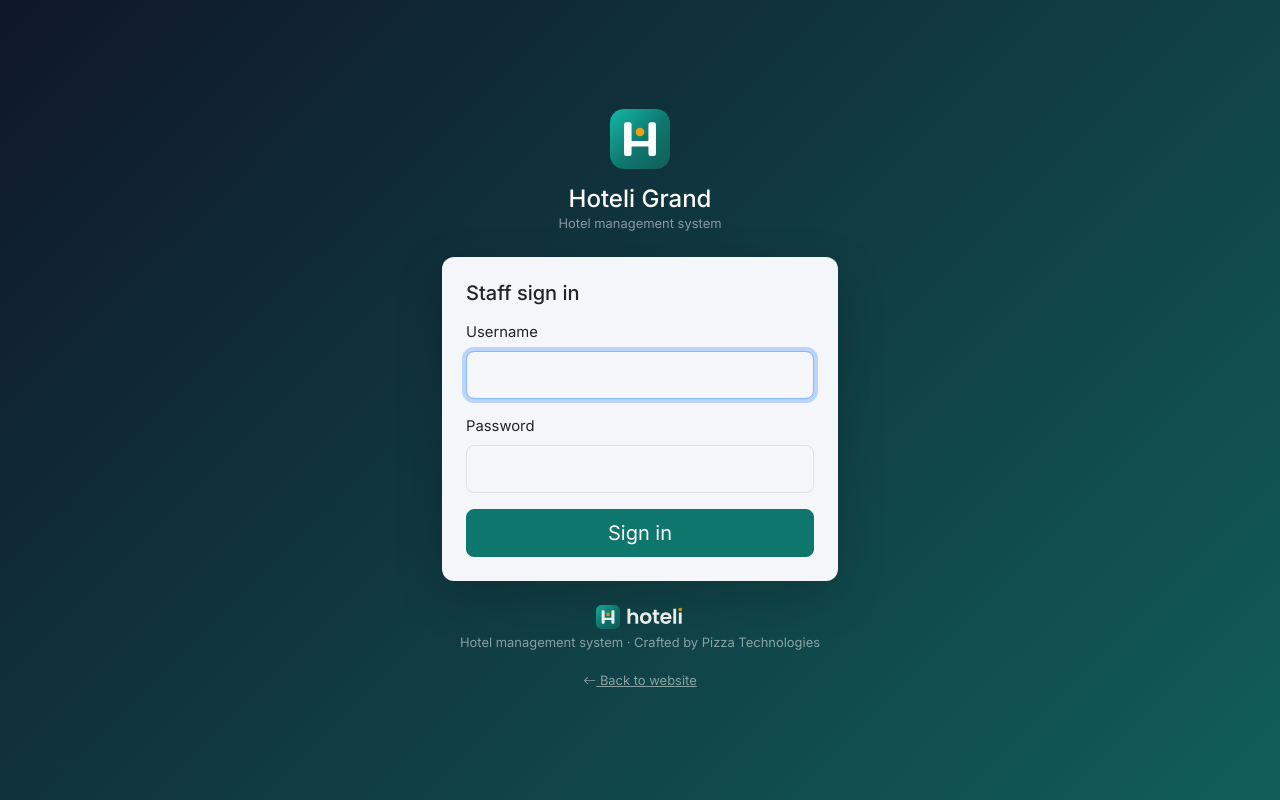
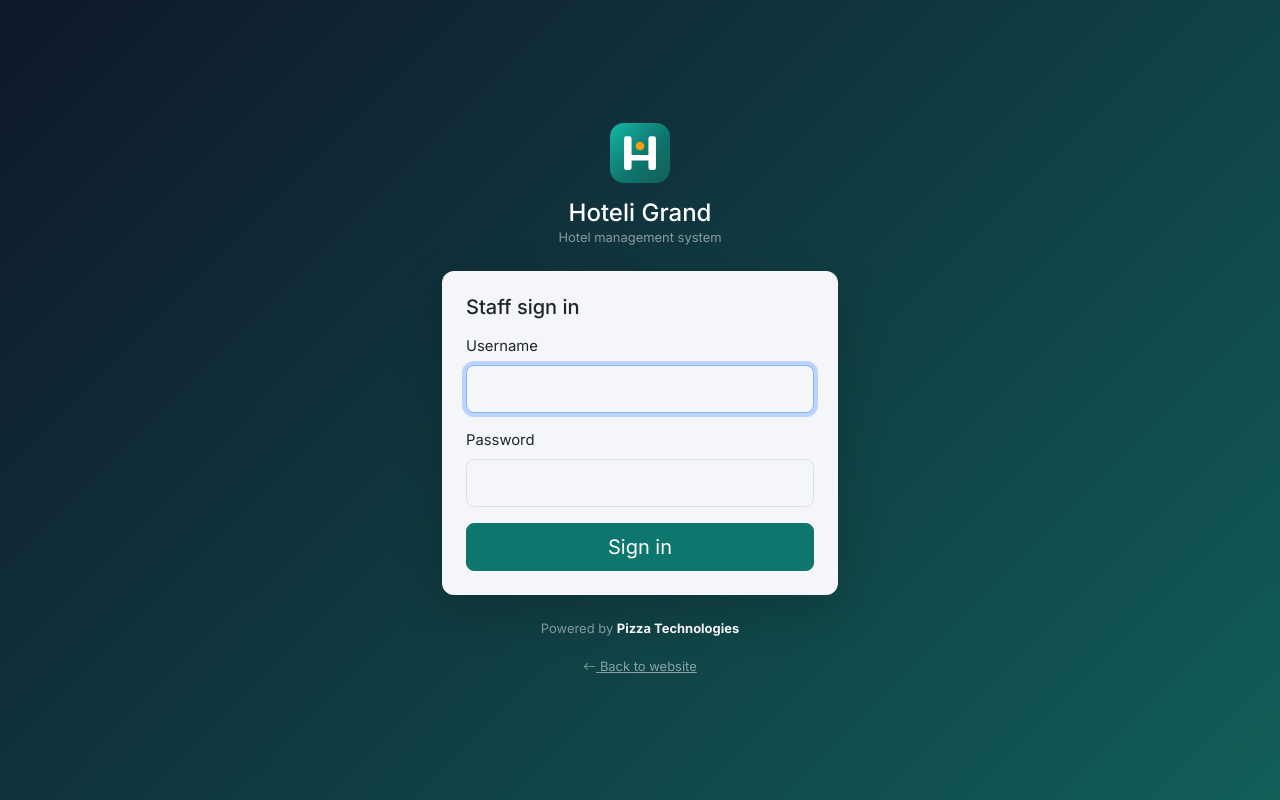
Before and after one commit to pizzatechies/hoteli, a Django app: page /staff/login/ in a window 1280 px wide. Run offline with Django 5.2, Linux system fonts and the light colour scheme; data comes from the database, SQL or seed files in the repository; data that the repository does not hold is empty.

Commit message:
Show 'Powered by Pizza Technologies' on the staff login screen
Co-Authored-By: Claude Opus 5.5 <noreply@anthropic.com>
Claude-Session: https://claude.ai/code/session_01GqPRqp5KfwQRrZsLsuQWtq

```diff
--- a/core/tests.py
+++ b/core/tests.py
@@ -214,3 +214,9 @@ class StaticDemoExportTests(TestCase):
             data = json.loads(manifest.split("=", 1)[1].strip().rstrip(";"))
             self.assertIn("/staff/bookings/", data["pages"])
             self.assertEqual(data["base"], "/hoteli/")
+
+
+class LoginScreenTests(HotelTestCase):
+    def test_login_shows_powered_by_pizza_technologies(self):
+        resp = self.client.get(reverse("accounts:login"))
+        self.assertContains(resp, 'Powered by <strong class="text-white">Pizza Technologies</strong>', html=False)
--- a/templates/accounts/login.html
+++ b/templates/accounts/login.html
@@ -32,10 +32,7 @@
         </form>
       </div>
     </div>
-    <div class="text-center mt-4">
-      <img src="{% static 'brand/hoteli-logo-light.svg' %}" alt="Hoteli" height="24" style="opacity:.9">
-      <div class="text-white-50 small mt-1">Hotel management system · Crafted by Pizza Technologies</div>
-    </div>
+    <div class="text-center mt-4 small text-white-50">Powered by <strong class="text-white">Pizza Technologies</strong></div>
     <div class="text-center mt-3"><a href="/" class="text-white-50 small"><i class="bi bi-arrow-left"></i> Back to website</a></div>
   </div>
 </body>
```
